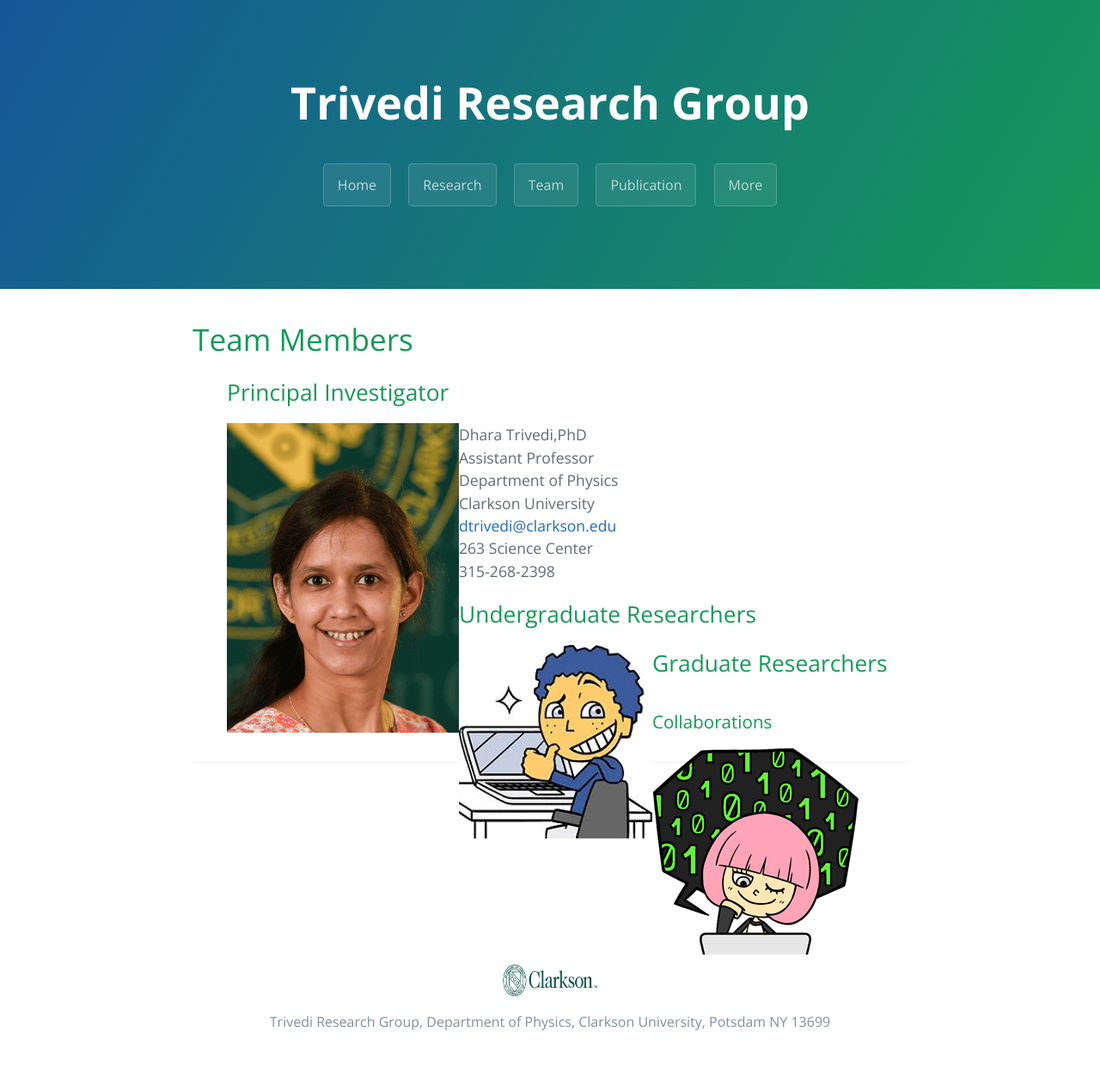
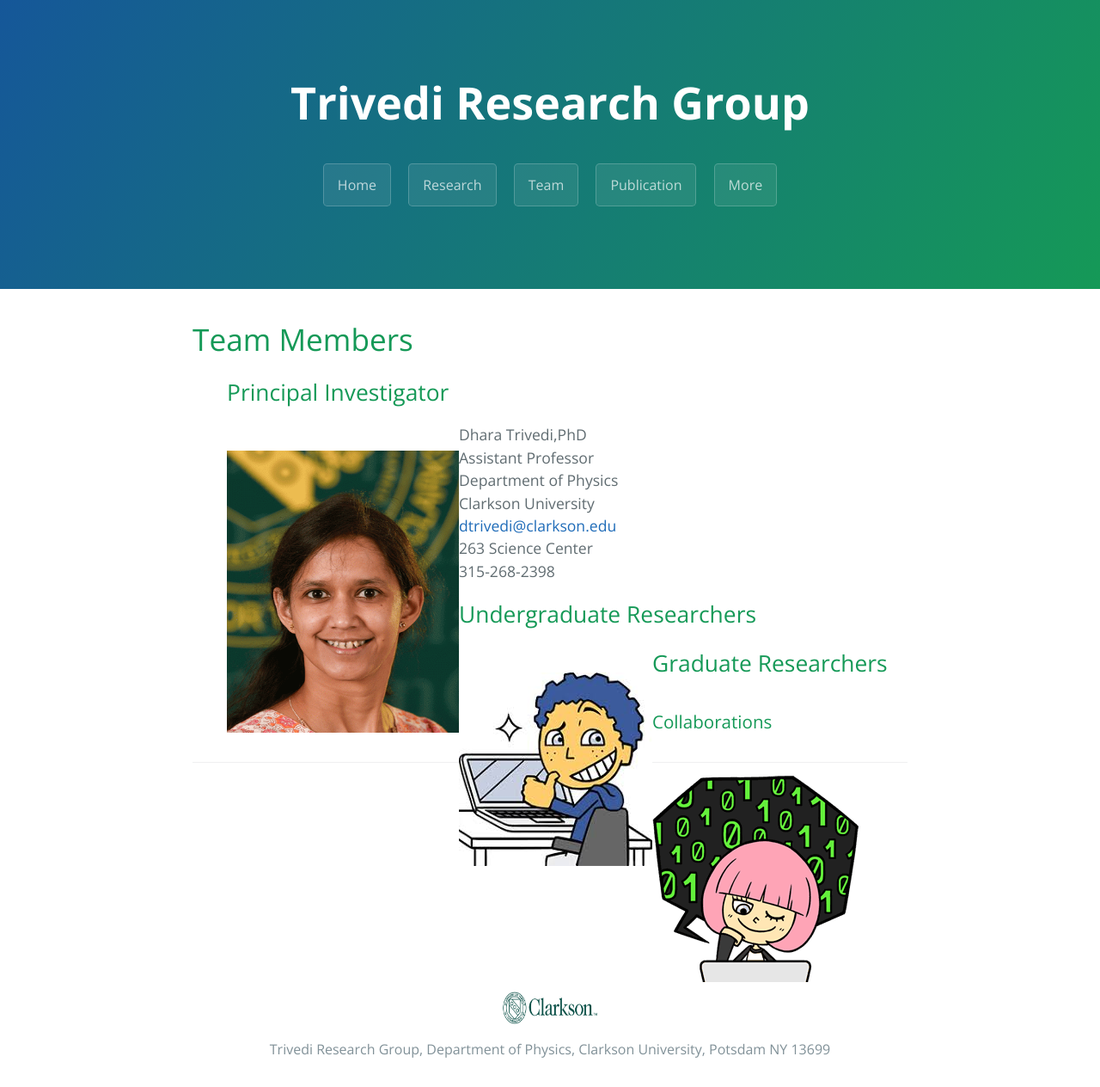
Before and after one commit to dharatrivedi/dharatrivedi.github.io, a Jekyll site: the page built from people.html, in a window 1280 px wide. Shown: the whole page at 86% size. Built offline with Jekyll 4.4.1, drawn with Linux system fonts in a browser that asks for light colours; before the commit the page ends 1232 px from its top, so only the background shows below that.

Commit message:
Update cayman.css

```diff
--- a/css/cayman.css
+++ b/css/cayman.css
@@ -200,4 +200,6 @@ a:hover { text-decoration: underline; }
 
 .center { display: block; margin-left: auto; margin-right: auto; width: 50%; }
 
-.img1 { float: left; }
+.img1 { padding-top: 2rem;  float: left; }
+
+.clearfix { overflow: auto; }
```
